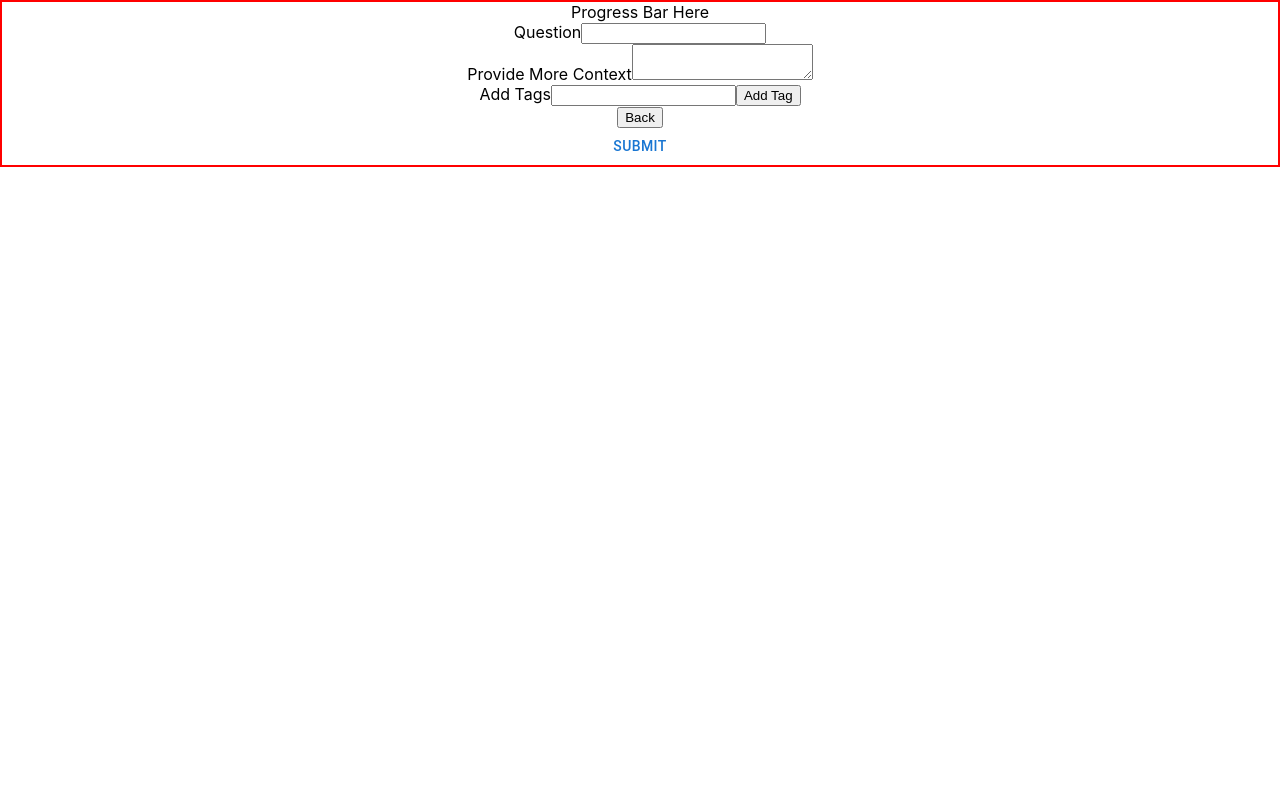
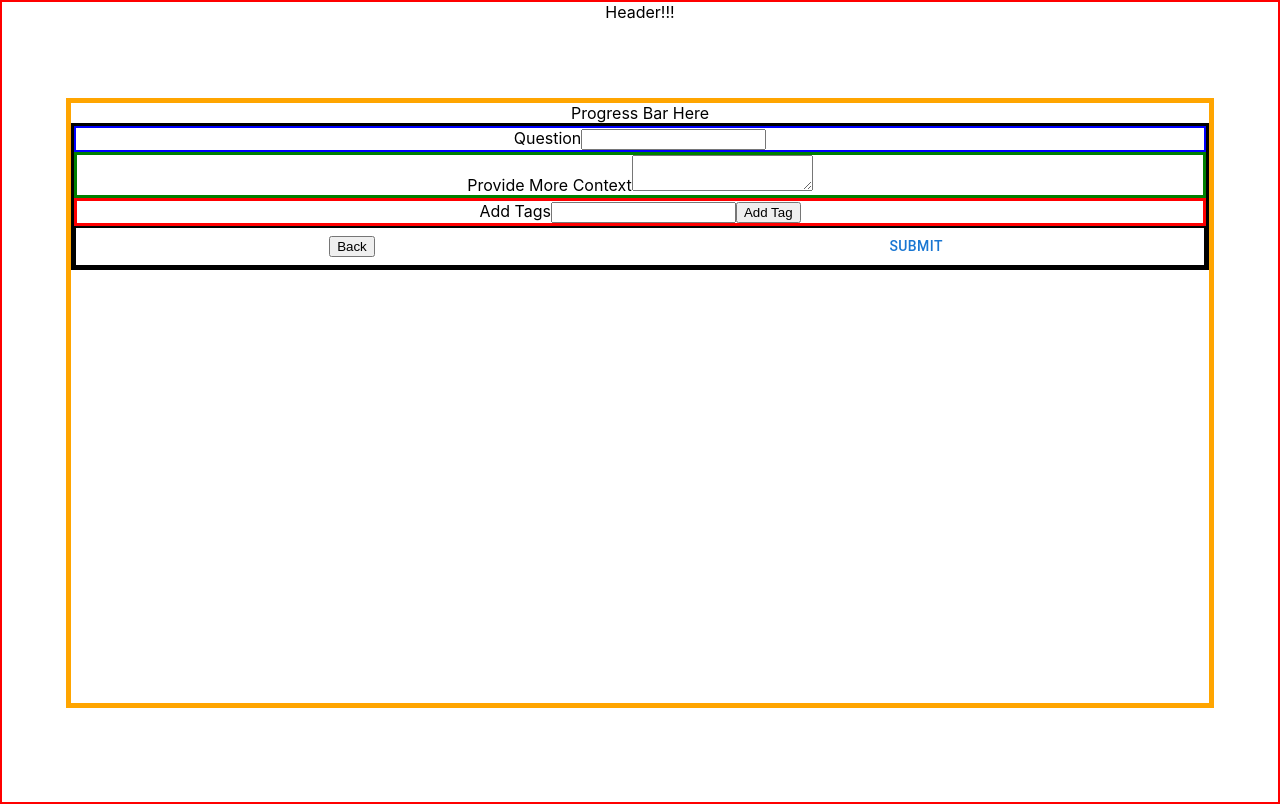
Before and after one commit to mental-health-org/mental-health-fe, a React (Create React App) app: page /#/ask in a window 1280 px wide. Built offline with nearby package versions, Linux system fonts and the light colour scheme.

Commit message:
Begin styling - add borders

```diff
--- a/src/components/newQuestionForm/NewQuestionForm.tsx
+++ b/src/components/newQuestionForm/NewQuestionForm.tsx
@@ -2,6 +2,7 @@ import React, { useState } from 'react'
 import { Link } from "react-router-dom";
 import TagsContainer from '../../containers/TagsContainer/TagsContainer';
 import SubmissionModal from '../SubmissionModal/SubmissionModal'
+import '../../styles/NewQuestionForm.scss'
 
 interface Question {
   id: number;
@@ -54,11 +55,12 @@ const NewQuestionForm: React.FC<NewQuestionFormProps> = ({ changeIsSubmittedToTr
     };
 
   return (
-    <section>
-      <div>Progress Bar Here</div>
-      <form>
-
-        <div>
+    <main>
+      <header className='Header'>Header!!!</header>
+      <section className='NewQuestion--container'>
+        <div className='ProgressBar--container'>Progress Bar Here</div>
+        <form className='QuestionForm--form'>
+          <div className='TitleInput--container'>
             <label>Question</label>
             <input
               type="text"
@@ -69,7 +71,7 @@ const NewQuestionForm: React.FC<NewQuestionFormProps> = ({ changeIsSubmittedToTr
             />
           </div>
 
-        <div>
+          <div className='BodyInput--container'>
             <label>Provide More Context</label>
             <textarea
               name='body'
@@ -78,7 +80,7 @@ const NewQuestionForm: React.FC<NewQuestionFormProps> = ({ changeIsSubmittedToTr
             />
           </div>
 
-        <div>
+          <div className='TagInput--container'>
             <label>Add Tags</label>
             <input
               type="text"
@@ -91,12 +93,17 @@ const NewQuestionForm: React.FC<NewQuestionFormProps> = ({ changeIsSubmittedToTr
 
           <TagsContainer allTags={tags} removeTag={removeTag}/>
 
+          <div className='FormButtons--container'>
             <Link to='/'>
               <button >Back</button>
             </Link>
             <SubmissionModal handleSubmit={handleSubmit}/>
+          </div>
+
         </form>
       </section>
+    </main>
+
   )
 };
 
--- a/src/containers/TagsContainer/TagsContainer.tsx
+++ b/src/containers/TagsContainer/TagsContainer.tsx
@@ -1,4 +1,5 @@
 import React from 'react'
+import '../../styles/TagsContainer.scss'
 
 interface TagsContainerProps {
   allTags: string[];
@@ -8,16 +9,19 @@ interface TagsContainerProps {
 const TagsContainer: React.FC<TagsContainerProps> = ({ allTags, removeTag }) => {
   const tags = allTags.map( (tag, i) => {
     return (
-      <div className='user-tag-container'>
-        <p className='user-tag-text'>{tag}</p>
-        <button onClick={() => removeTag(i)}>X</button>
+      <div className='UserTag--container'>
+        <p className='UserTag--Text'>{tag}</p>
+        <button
+          onClick={() => removeTag(i)}
+          className='AddTag--button'
+        >X</button>
       </div>
 
     )
   })
 
   return (
-    <div className='question-tags-container'>
+    <div className='QuestionTags--container'>
       {tags}
     </div>
   )
--- a/src/styles/AskPAge.scss
+++ b/src/styles/AskPAge.scss
@@ -1,3 +1,4 @@
 .MainContent--container {
   border: solid red 2px;
+  min-height: 100vh;
 }
--- a/src/styles/NewQuestionForm.scss
+++ b/src/styles/NewQuestionForm.scss
@@ -0,0 +1,39 @@
+.Header {
+  height: 12vh;
+}
+
+.NewQuestion--container {
+  border: solid orange 5px;
+  min-height: 75vh;
+  margin-right: 5%;
+  margin-left: 5%;
+  display: flex;
+  flex-direction: column;
+}
+
+.QuestionForm--form {
+  border: solid black 3px;
+  display: flex;
+  flex-direction: column;
+  justify-content: space-evenly;
+}
+
+.TitleInput--container {
+  border: solid blue 2px;
+}
+
+.BodyInput--container {
+  border: solid green 3px;
+}
+
+.TagInput--container {
+  border: solid red 3px;
+}
+
+.FormButtons--container {
+  border: solid black 2px;
+  min-width: 200px;
+  display: flex;
+  justify-content: space-around;
+  align-items: center;
+}
--- a/src/styles/TagsContainer.scss
+++ b/src/styles/TagsContainer.scss
@@ -0,0 +1,27 @@
+.QuestionTags--container {
+  // border: solid purple 3px;
+  width: 80%;
+  max-height: 100px;
+  overflow-y: scroll;
+  display: inline-flex;
+  flex-wrap: wrap;
+  justify-content: space-around;
+}
+
+.UserTag--container {
+  border: solid blue 2px;
+  height: 25px;
+  padding: 5px;
+  border-radius: 100px;
+  display: inline-flex;
+  justify-content: space-around;
+  align-items: center;
+}
+
+.UserTag--Text {
+  margin: 5px;
+}
+
+.AddTag--Button {
+  margin-right: 5px;
+}
```
Lines whose indentation alone changed are shown as unchanged.
